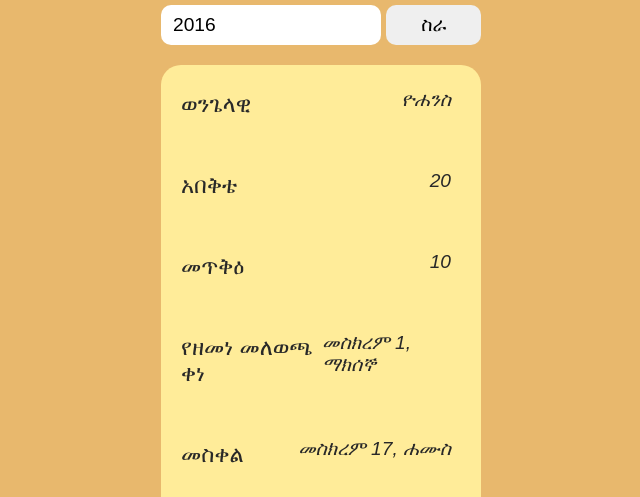
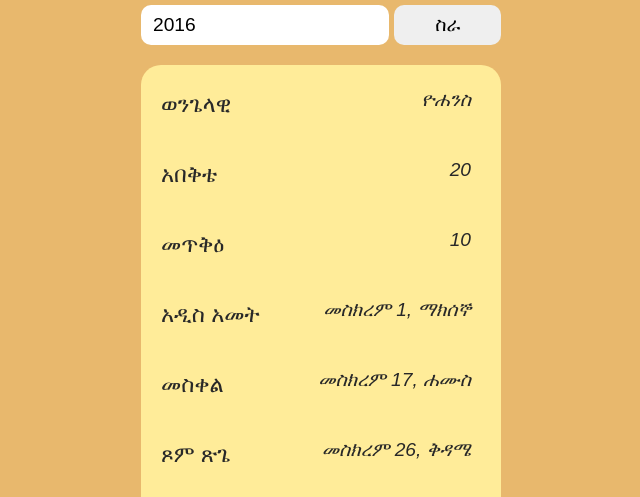
Before and after one commit to eyob721/Computus, a website with bundled scripts: page index.html in a window 1280 px wide. Shown: the part 277-774 px from the top of the page, without its empty margins (319-959 px from the left). Built offline with nearby package versions, Linux system fonts and the light colour scheme; a web font is replaced by a local one.

Commit message:
fix: rename የዘመን መለወጫ to አዲስ አመት

```diff
--- a/css/style.css
+++ b/css/style.css
@@ -26,7 +26,7 @@ body {
   display: flex;
   flex-direction: column;
   margin: 30px auto;
-  max-width: 320px;
+  max-width: 360px;
 }
 
 select,
@@ -105,4 +105,5 @@ li {
   border-radius: 20px;
   padding-left: 15px;
   padding-right: 15px;
+  height: 60px;
 }
--- a/js/computus.js
+++ b/js/computus.js
@@ -117,7 +117,7 @@ function getEthiopianEvents (year, mebagaHamer) {
 
   const leapYear = ameteAlem % 4 === 0;
   const staticEvents = [
-    { name: 'የዘመነ መለወጫ ቀነ', day: 1, month: 1 },
+    { name: 'አዲስ አመት', day: 1, month: 1 },
     { name: 'መስቀል', day: 17, month: 1 },
     { name: 'ጾም ጽጌ', day: 26, month: 1 },
     { name: 'የነቢያት ጾም', day: 15, month: 3 },
```
